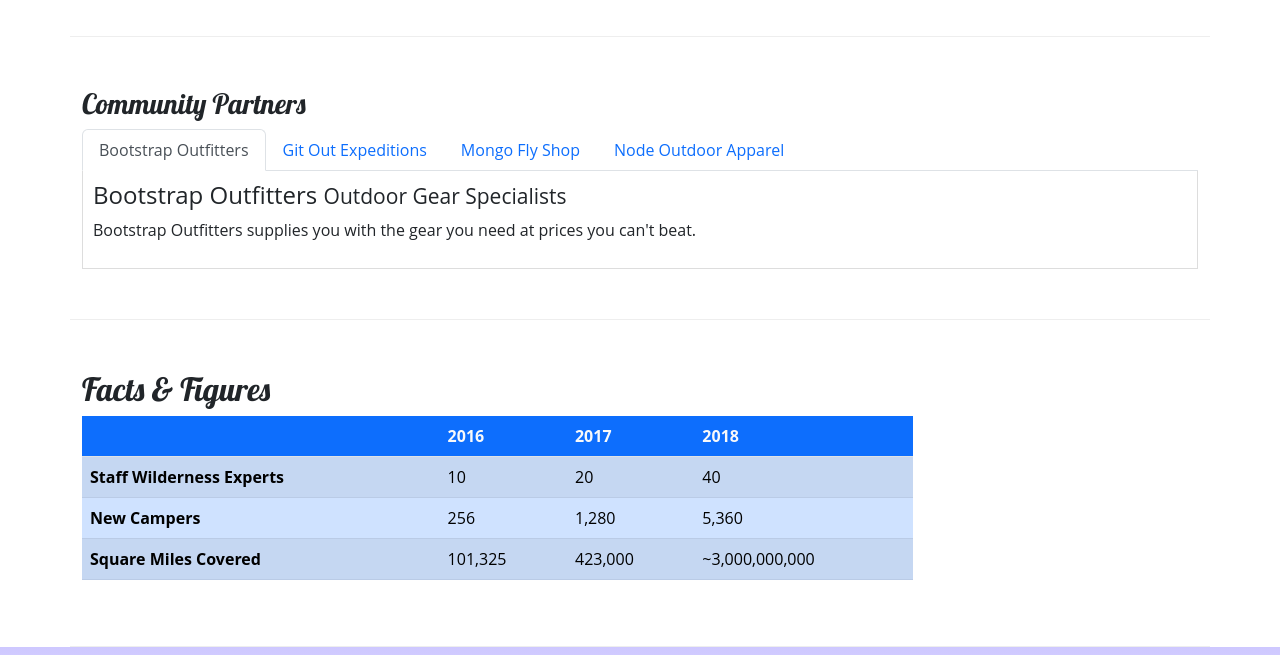
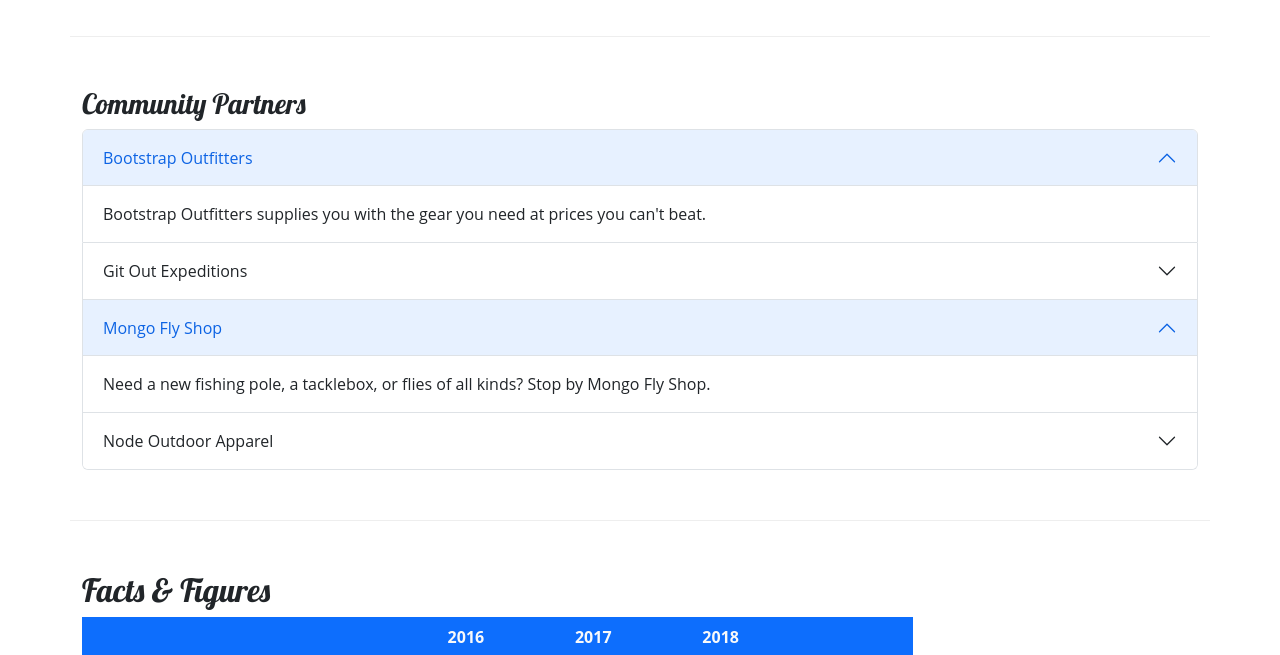
Before and after one commit to codemakesthings/week-3-workshop, a plain HTML site: page aboutus.html in a window 1280 px wide. Shown: the part 750-1405 px from the top of the page. Drawn offline with nearby package versions, Linux system fonts and the light colour scheme.

Commit message:
setup accordian on about adjusted CSS links to be the same on the 3 html files

```diff
--- a/aboutus.html
+++ b/aboutus.html
@@ -10,6 +10,7 @@
 
     <!-- Additional CSS must be placed after Bootstrap CSS -->
     <link rel="stylesheet" href="https://cdnjs.cloudflare.com/ajax/libs/font-awesome/4.7.0/css/font-awesome.min.css"/>
+    <link rel="stylesheet" href="https://cdnjs.cloudflare.com/ajax/libs/bootstrap-social/5.1.1/bootstrap-social.min.css"/>
     <link rel="stylesheet" href="https://fonts.googleapis.com/css?family=Lobster"/>
     <link rel="stylesheet" href="css/styles.css"/>
     <link rel="stylesheet" href="css/jumbotron.css"/>
@@ -100,36 +101,55 @@
         <section class="row row-content">
             <div class="col">
                 <h3>Community Partners</h3>
-                <ul class="nav nav-tabs" role="tablist">
-                    <li class="nav-item">
-                        <a class="nav-link active" href="#bootstrap" role="tab" data-bs-toggle="tab">Bootstrap Outfitters</a>
-                    </li>
-                    <li class="nav-item">
-                       <a class="nav-link" href="#git" role="tab" data-bs-toggle="tab">Git Out Expeditions</a>
-                    </li>
-                    <li class="nav-item">
-                        <a class="nav-link" href="#mongo" role="tab" data-bs-toggle="tab">Mongo Fly Shop</a>
-                    </li>
-                    <li class="nav-item">
-                        <a class="nav-link" href="#node" role="tab" data-bs-toggle="tab">Node Outdoor Apparel</a>
-                    </li>
-                </ul>
-                <div class="tab-content">
-                       <div role="tabpanel" class="tab-pane fade show active" id="bootstrap">
-                           <h4>Bootstrap Outfitters <small>Outdoor Gear Specialists</small></h4>
-                           <p class="d-none d-sm-block">Bootstrap Outfitters supplies you with the gear you need at prices you can't beat.</p>
+                <div class="accordion" id="accordion">
+                  <div class="accordion-item">
+                    <p class="accordion-header" id="headingOne">
+                      <button class="accordion-button" type="button" data-bs-toggle="collapse" data-bs-target="#bootstrap" aria-expanded="true" aria-controls="bootstrap">
+                        Bootstrap Outfitters
+                      </button>
+                    </p>
+                    <div id="bootstrap" class="accordion-collapse collapse show" aria-labelledby="headingOne" data-bs-parent="#accordion">
+                      <div class="accordion-body">
+                        Bootstrap Outfitters supplies you with the gear you need at prices you can't beat.
                       </div>
-                       <div role="tabpanel" class="tab-pane fade" id="git">
-                           <h4>Git Out Expeditions <small>Group Adventure Expeditions</small></h4>
-                           <p class="d-none d-sm-block">Join Git Out Expeditions to explore new horizons with a group of other adventurers!</p>
                     </div>
-                       <div role="tabpanel" class="tab-pane fade" id="mongo">
-                           <h4>Mongo Fly Shop <small>Your Neighborhood Fly Fishing Shop.</small></h4>
-                           <p class="d-none d-sm-block">Need a new fishing pole, a tacklebox, or flies of all kinds? Stop by Mongo Fly Shop.</p>
                   </div>
-                       <div role="tabpanel" class="tab-pane fade" id="node">
-                           <h4>Node Outdoor Apparel <small>Outdoor Clothes & Shoes</small></h4>
-                           <p class="d-none d-sm-block">From polar fleeces to swimsuits, hiking boots to waders, a visit to Node will be sure to get you covered.</p>
+                  <div class="accordion-item">
+                    <p class="accordion-header" id="headingTwo">
+                      <button class="accordion-button collapsed" type="button" data-bs-toggle="collapse" data-bs-target="#git" aria-expanded="false" aria-controls="git">
+                        Git Out Expeditions
+                      </button>
+                    </p>
+                    <div id="git" class="accordion-collapse collapse" aria-labelledby="headingTwo" data-bs-parent="#accordion">
+                      <div class="accordion-body">
+                        Join Git Out Expeditions to explore new horizons with a group of other adventurers
+                      </div>
+                    </div>
+                  </div>
+
+                  <div class="accordion-item">
+                    <p class="accordion-header" id="headingThree">
+                      <button class="accordion-button" type="button" data-bs-toggle="collapse" data-bs-target="#collapseOne" aria-expanded="true" aria-controls="collapseOne">
+                        Mongo Fly Shop
+                      </button>
+                    </p>
+                    <div id="collapseOne" class="accordion-collapse collapse show" aria-labelledby="headingOne" data-bs-parent="#accordion">
+                      <div class="accordion-body">
+                      Need a new fishing pole, a tacklebox, or flies of all kinds? Stop by Mongo Fly Shop.
+                      </div>
+                    </div>
+                  </div>
+                  <div class="accordion-item">
+                    <p class="accordion-header" id="headingThree">
+                      <button class="accordion-button collapsed" type="button" data-bs-toggle="collapse" data-bs-target="#node" aria-expanded="false" aria-controls="node">
+                        Node Outdoor Apparel
+                      </button>
+                    </p>
+                    <div id="node" class="accordion-collapse collapse" aria-labelledby="headingThree" data-bs-parent="#accordion">
+                      <div class="accordion-body">
+                        From polar fleeces to swimsuits, hiking boots to waders, a visit to Node will be sure to get you covered.
+                      </div>
+                    </div>
                   </div>
                 </div>
             </div>
--- a/css/styles.css
+++ b/css/styles.css
@@ -31,9 +31,3 @@ h1, h2, h3 {
 address {
     font-style: normal;
 }
-
-.tab-content {
-    border: 1px solid #DDD;
-    border-top: none;
-    padding: 10px;
-}
```
Also changed, not shown: index.html (+1 -1 lines). Lines whose indentation alone changed are shown as unchanged.
